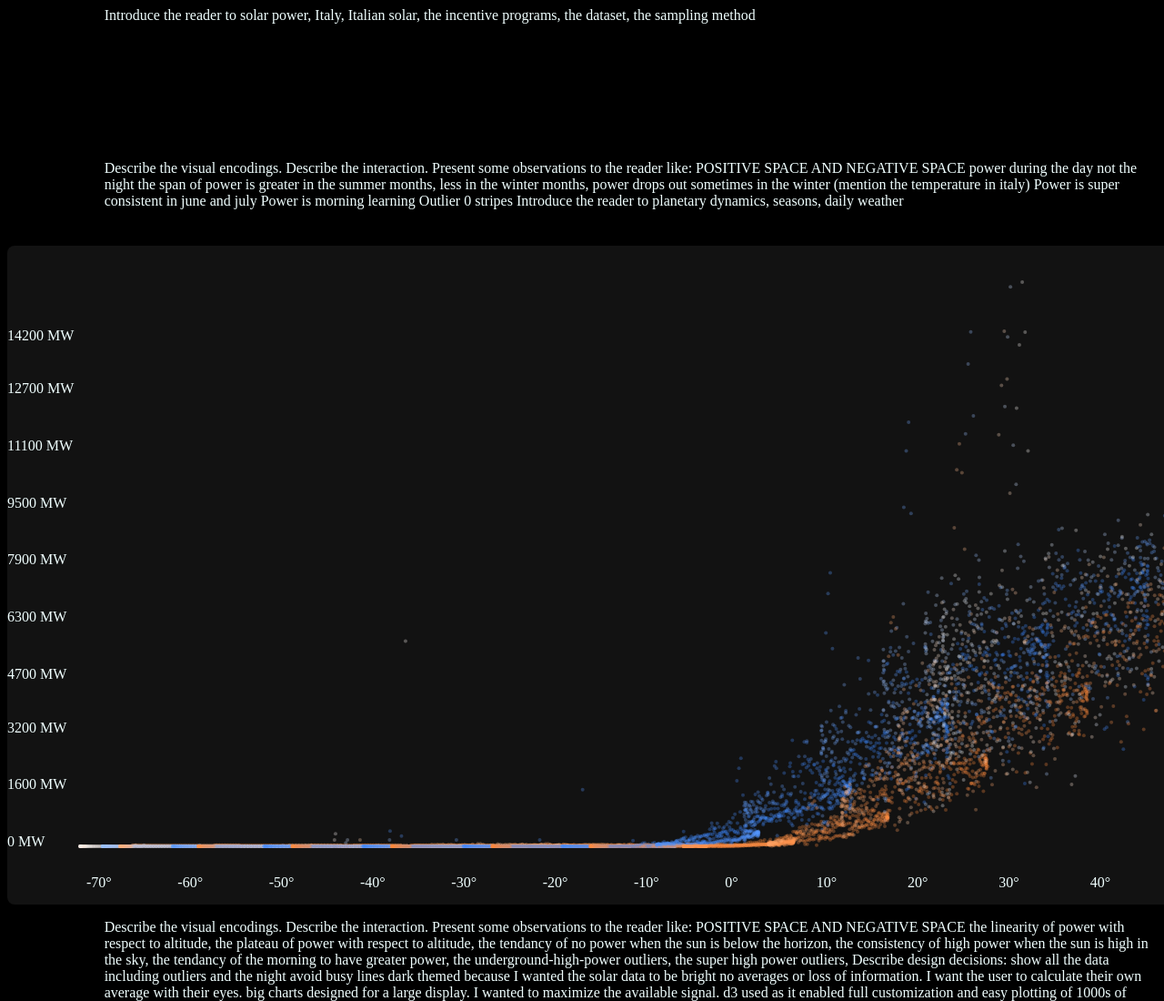
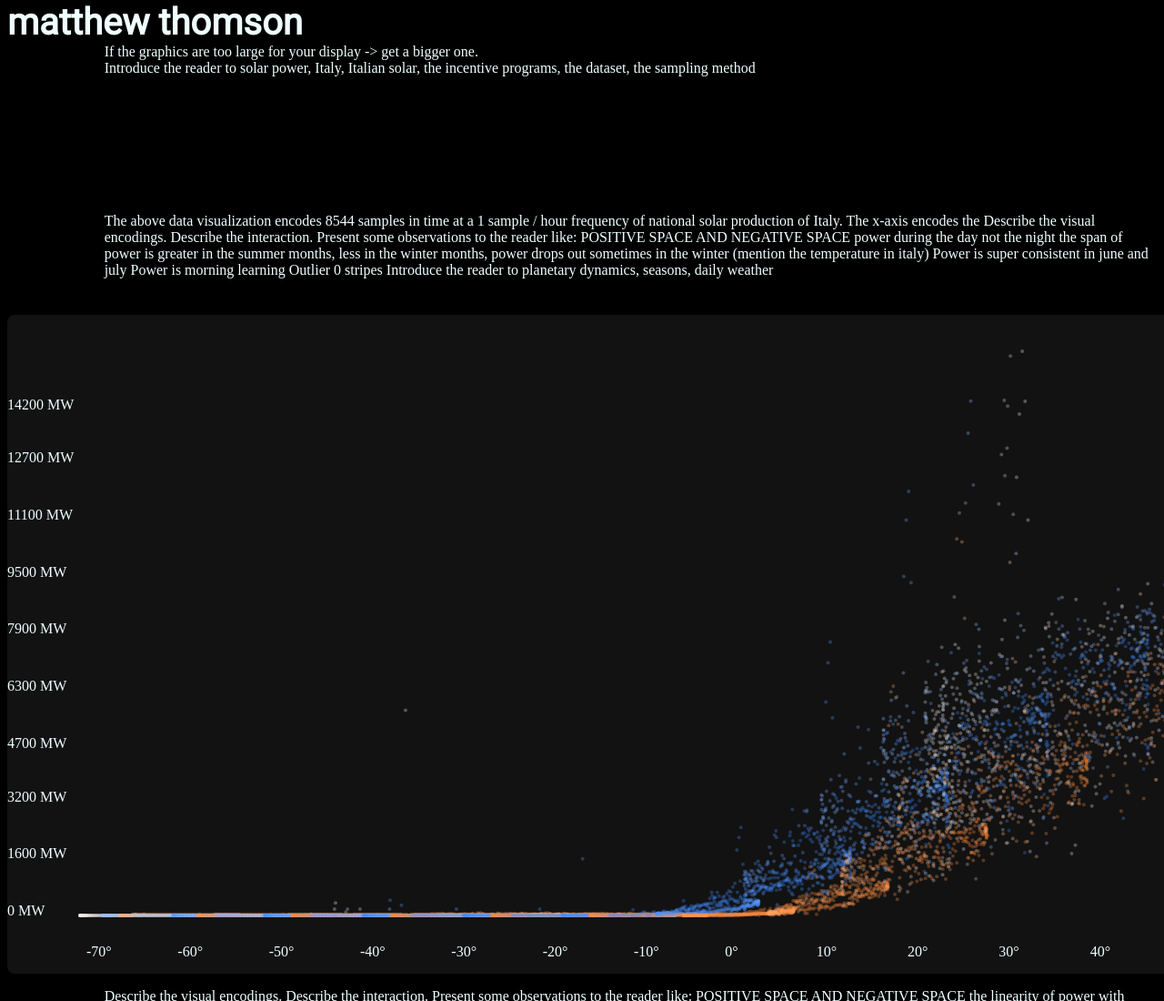
Before and after one commit to thomsn/solarmodeling, a plain HTML site: page index.html in a window 1280 px wide. Shown: the top 1100 px of the page at 91% size. Drawn offline with nearby package versions, Linux system fonts and the light colour scheme; no server answers.

Commit message:
About to make a bunch of changes. Going for a more minimal caption strategy.

```diff
--- a/angle_scatter/angle_scatter.mjs
+++ b/angle_scatter/angle_scatter.mjs
@@ -51,7 +51,7 @@ export function create_angle_scatter(d3, svg, data) {
         .on("mouseover", function(d) {
             var dot = d3.select(this);
             dot.attr('r', 8);
-            tooltip_text.text('Sun Altitude/Azimuth ' + Math.floor(d.altitude) +'°/' + Math.floor(d.azimuth) + '° Power '+ parseInt(d.power) + ' MW');
+            tooltip_text.text('Sun Altitude ' + Math.floor(d.altitude) +'° Azimuth' + Math.floor(d.azimuth) + '° Power '+ parseInt(d.power) + ' MW');
             tooltip_text.transition().duration(200).style('opacity', 1.0);
         })
         .on("mouseout", function(d) {
--- a/index.html
+++ b/index.html
@@ -3,21 +3,30 @@
 <head>
     <meta charset="UTF-8">
     <script src="https://d3js.org/d3.v5.min.js"></script>
+    <link href="https://fonts.googleapis.com/css?family=Roboto" rel="stylesheet">
 </head>
 <style>
     body {background-color: #000000}
     svg {display: block; margin: auto}
     p {margin: 0 0 0 80pt; color: azure}
+    h1 {margin: -5pt 0 0 0; color: azure; font-size: 40px; font-family: 'Roboto', sans-serif;}
 </style>
 <body>
+<h1>matthew thomson</h1>
+<p>If the graphics are too large for your display -> get a bigger one.</p>
+
 <p>Introduce the reader to solar power, Italy, Italian solar, the incentive programs, the dataset, the sampling
-method</p>
+method
+</p>
 <svg class="histogram">
     <rect rx="8" fill="#121212"></rect>
     <text class="tooltip_text" x="650" y="55" fill="green" style="opacity: 0"></text>
 </svg>
 
 <p>
+    The above data visualization encodes 8544 samples in time at a 1 sample / hour frequency of national solar
+    production of Italy. The x-axis encodes the
+
     Describe the visual encodings.
     Describe the interaction.
     Present some observations to the reader like: POSITIVE SPACE AND NEGATIVE SPACE
```
